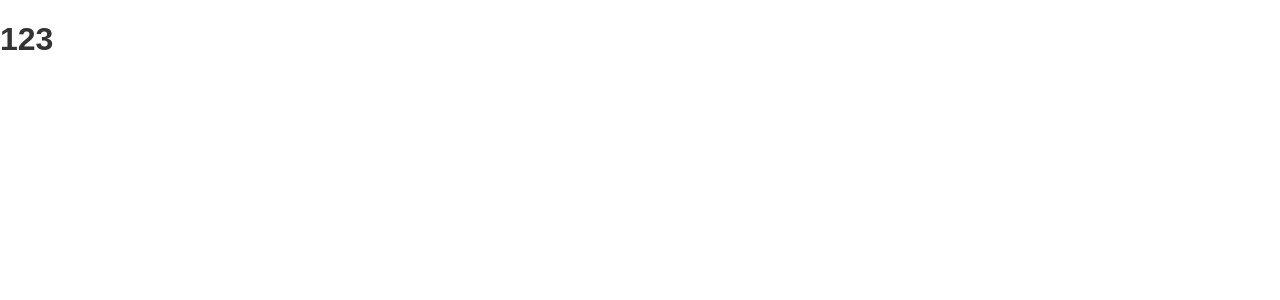
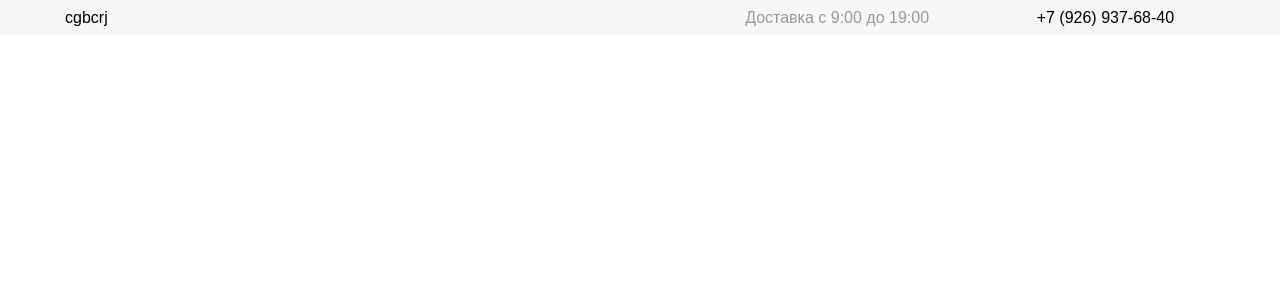
Before and after one commit to PandaTBE/mixaluch-front, a Next.js app: page / in a window 1280 px wide. Shown: the top 300 px of the page. Built offline with nearby package versions, Linux system fonts and the light colour scheme.

Commit message:
заготовка header

```diff
--- /dev/null
+++ b/components/Container/Container.tsx
@@ -0,0 +1,13 @@
+import { FC } from 'react';
+import { IProps } from './interfaces';
+import { Wrapper } from './styles';
+
+/**
+ * Компонент для обертывания всего контента
+ * @param children элемент для отображения внутри контейнера
+ */
+const Container: FC<IProps> = ({ children }) => {
+    return <Wrapper>{children}</Wrapper>;
+};
+
+export default Container;
--- /dev/null
+++ b/components/Container/interfaces.ts
@@ -0,0 +1,3 @@
+export interface IProps {
+    children: JSX.Element;
+}
--- /dev/null
+++ b/components/Container/styles.ts
@@ -0,0 +1,14 @@
+import styled from 'styled-components';
+
+export const Wrapper = styled.div`
+    max-width: 1300px;
+    margin: 0 auto;
+
+    @media (max-width: 1400px) {
+        width: 1150px;
+    }
+    @media (max-width: 1200px) {
+        width: 100%;
+        padding: 0 10px;
+    }
+`;
--- /dev/null
+++ b/components/Header/Header.tsx
@@ -0,0 +1,27 @@
+import { Grid } from '@mui/material';
+import Container from '../Container/Container';
+import { ContentWrapper, Delivery, Telephone, Wrapper } from './styles';
+
+const Header = () => {
+    return (
+        <Wrapper>
+            <Container>
+                <ContentWrapper>
+                    <Grid container spacing={2}>
+                        <Grid item xs={3} sm={4} md={5} lg={7}>
+                            <div>cgbcrj</div>
+                        </Grid>
+                        <Grid item xs={5} sm={4} md={4} lg={3}>
+                            <Delivery>Доставка с 9:00 до 19:00</Delivery>
+                        </Grid>
+                        <Grid item xs={4} sm={4} md={3} lg={2}>
+                            <Telephone href="tel:+79269376840">+7 (926) 937-68-40</Telephone>
+                        </Grid>
+                    </Grid>
+                </ContentWrapper>
+            </Container>
+        </Wrapper>
+    );
+};
+
+export default Header;
--- /dev/null
+++ b/components/Header/styles.ts
@@ -0,0 +1,27 @@
+import styled from 'styled-components';
+
+export const Wrapper = styled.div`
+    background-color: #f7f7f7;
+`;
+
+export const ContentWrapper = styled.div`
+    min-height: 35px;
+    padding: 5px 0;
+    display: flex;
+    align-items: center;
+`;
+
+export const Delivery = styled.div`
+    color: ${(p) => p.theme.colors.grey};
+`;
+
+export const Telephone = styled.a`
+    cursor: pointer;
+`;
+
+export const List = styled.ul`
+    list-style-type: none;
+    display: flex;
+`;
+
+export const ListItem = styled.li``;
--- a/contsants/theme.ts
+++ b/contsants/theme.ts
@@ -2,5 +2,6 @@ export const theme = {
     colors: {
         primary: '#da2519',
         black: '#333333',
+        grey: '#999999',
     },
 };
--- a/package.json
+++ b/package.json
@@ -10,6 +10,10 @@
         "debug": "NODE_OPTIONS='--inspect' next dev"
     },
     "dependencies": {
+        "@emotion/react": "^11.10.4",
+        "@emotion/styled": "^11.10.4",
+        "@mui/material": "^5.10.6",
+        "@mui/styled-engine-sc": "^5.10.6",
         "next": "12.3.1",
         "react": "18.2.0",
         "react-dom": "18.2.0",
--- a/pages/_app.tsx
+++ b/pages/_app.tsx
@@ -11,12 +11,6 @@ function MyApp({ Component, pageProps }: AppProps) {
                 <title>Create Next App</title>
                 <meta name="description" content="Generated by create next app" />
                 <link rel="icon" href="/favicon.ico" />
-                <link rel="preconnect" href="https://fonts.googleapis.com" />
-                <link rel="preconnect" href="https://fonts.gstatic.com" />
-                <link
-                    href="https://fonts.googleapis.com/css2?family=Fira+Sans:wght@0,100;0,200;1,100;1,200;1,300;1,400;1,500;1,600;1,700;1,800&display=swap"
-                    rel="stylesheet"
-                />
             </Head>
             <Component {...pageProps} />
         </ThemeProvider>
--- a/pages/_document.tsx
+++ b/pages/_document.tsx
@@ -29,7 +29,14 @@ class MyDocument extends Document {
     render(): JSX.Element {
         return (
             <Html lang="ru">
-                <Head />
+                <Head>
+                    <link rel="preconnect" href="https://fonts.googleapis.com" />
+                    <link rel="preconnect" href="https://fonts.gstatic.com" />
+                    <link
+                        href="https://fonts.googleapis.com/css2?family=Fira+Sans:wght@0,100;0,200;1,100;1,200;1,300;1,400;1,500;1,600;1,700;1,800&display=swap"
+                        rel="stylesheet"
+                    />
+                </Head>
                 <body>
                     <Main />
                     <NextScript />
--- a/pages/index.tsx
+++ b/pages/index.tsx
@@ -1,12 +1,12 @@
 import type { NextPage } from 'next';
-import styled from 'styled-components';
-
-const Title = styled.h1`
-    color: ${(p) => p.theme.colors.black};
-`;
+import Header from '../components/Header/Header';
 
 const Home: NextPage = () => {
-    return <Title>123</Title>;
+    return (
+        <div>
+            <Header />
+        </div>
+    );
 };
 
 export default Home;
--- a/styles/globals.css
+++ b/styles/globals.css
@@ -3,6 +3,7 @@ body {
     padding: 0;
     margin: 0;
     font-family: 'Fira Sans', sans-serif;
+    font-size: 16px;
 }
 
 a {
```
Also changed, not shown: components/Header/interfaces.ts (added), 1 other file (tests, documents, lock files or other folders).
